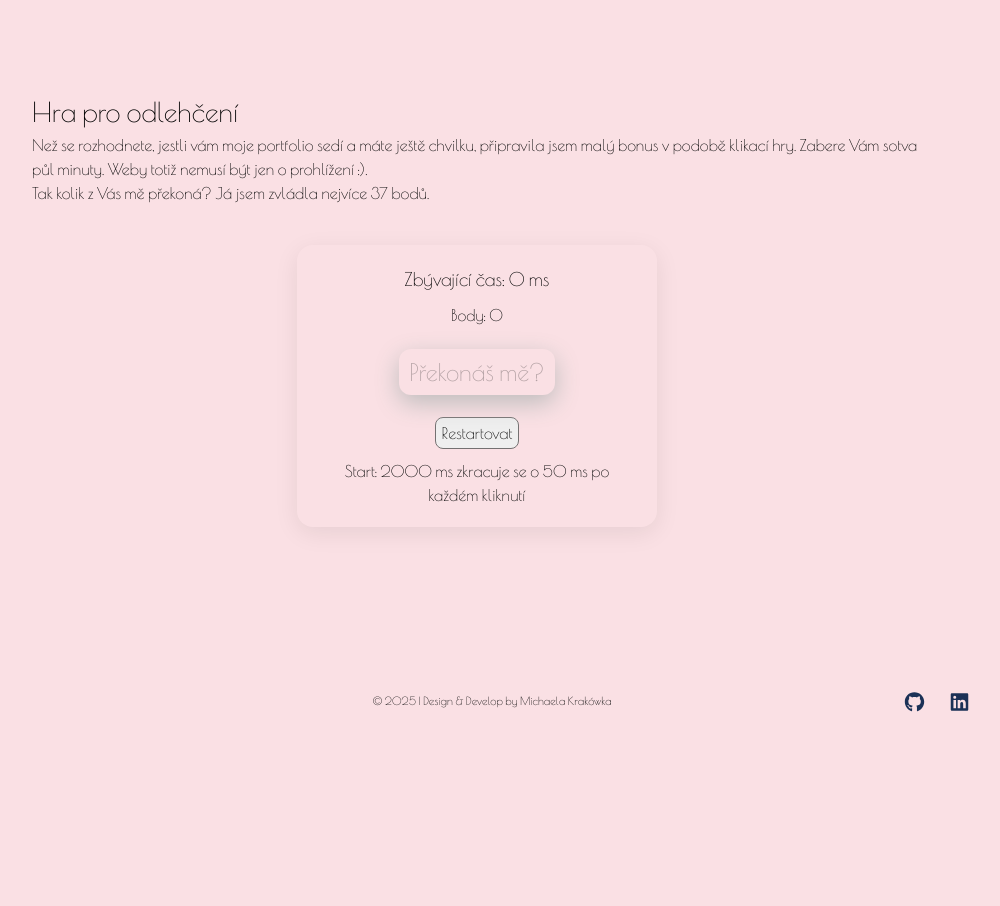
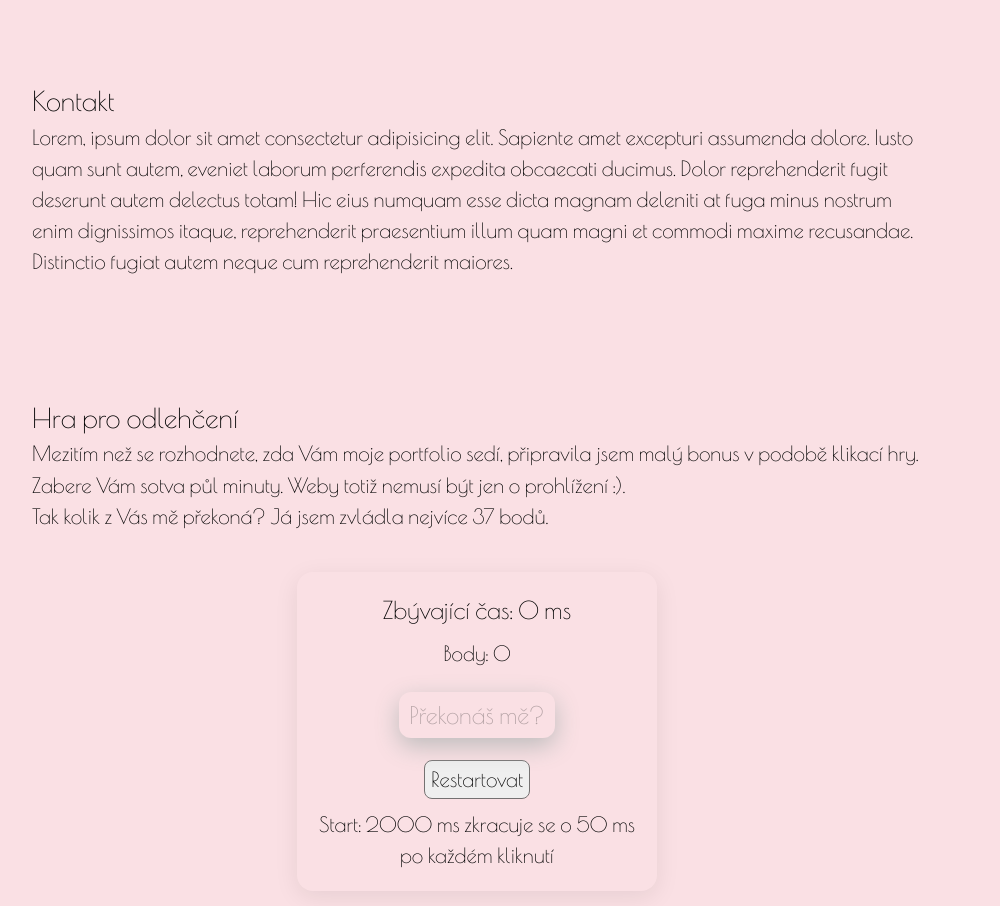
Before and after one commit to MichaelaKrakowka/Portfolio, a React (Create React App) app: page / in a window 1280 px wide. Shown: the part 1820-2726 px from the top of the page, without its empty margins (148-1148 px from the left). Before the commit the page ends 2597 px from the top, so only its background shows below. Built offline with nearby package versions, Linux system fonts and the light colour scheme; a web font is replaced by a local one.

Commit message:
add box-shadow

```diff
--- a/src/components/AboutMe.css
+++ b/src/components/AboutMe.css
@@ -63,6 +63,7 @@
   object-fit: cover;
   border: 1px solid black;
   position: relative;
+  box-shadow: 0 18px 26px rgb(192, 191, 191);
 }
 
 @keyframes floating1 {
--- a/src/components/AboutMe.js
+++ b/src/components/AboutMe.js
@@ -27,11 +27,10 @@ export const AboutMe = () => {
                 převést ho do něčeho, co opravdu funguje na obrazovce. Pokud
                 zrovna nepracuju na projektu, je dost pravděpodobné, že
                 přemýšlím nad dalším nápadem.
-                <p>
-                  Kód tvořím ve VS Code a projekt nasazuji na Netlify. V
-                  portfoliu níže najdete projekty, které jsem už stihla
-                  vytvořit.
-                </p>
+              </p>
+              <p>
+                Kód tvořím ve VS Code a projekt nasazuji na Netlify. V portfoliu
+                níže najdete projekty, které jsem už stihla vytvořit.
               </p>
             </div>
             <div className="skills_part">
--- a/src/components/Header.css
+++ b/src/components/Header.css
@@ -56,5 +56,5 @@
 .nav_link:hover {
   border: none;
   border-radius: 10px;
-  background-color: rgba(255, 255, 255, 0.386);
+  box-shadow: 0 8px 16px rgba(192, 191, 191, 0.934);
 }
--- a/src/components/SpeedClickGame.css
+++ b/src/components/SpeedClickGame.css
@@ -33,3 +33,7 @@
   border-radius: 8px;
   border: 1px solid rgb(116, 113, 113);
 }
+
+.restart_btn:hover {
+  background-color: rgb(227, 227, 227);
+}
--- a/src/components/SpeedClickGame.js
+++ b/src/components/SpeedClickGame.js
@@ -50,9 +50,9 @@ export const SpeedClickGame = ({ time }) => {
 
       <p>
         {" "}
-        Než se rozhodnete, jestli vám moje portfolio sedí a máte ještě chvilku,
-        připravila jsem malý bonus v podobě klikací hry. Zabere Vám sotva půl
-        minuty. Weby totiž nemusí být jen o prohlížení :).{" "}
+        Mezitím než se rozhodnete, zda Vám moje portfolio sedí, připravila jsem
+        malý bonus v podobě klikací hry. Zabere Vám sotva půl minuty. Weby totiž
+        nemusí být jen o prohlížení :).{" "}
       </p>
       <p> Tak kolik z Vás mě překoná? Já jsem zvládla nejvíce 37 bodů. </p>
 
--- a/src/index.css
+++ b/src/index.css
@@ -83,4 +83,5 @@ body {
   background-color: #fae0e4;
   color: black;
   font-family: "Poiret One", sans-serif;
+  font-size: 1.3rem;
 }
```
